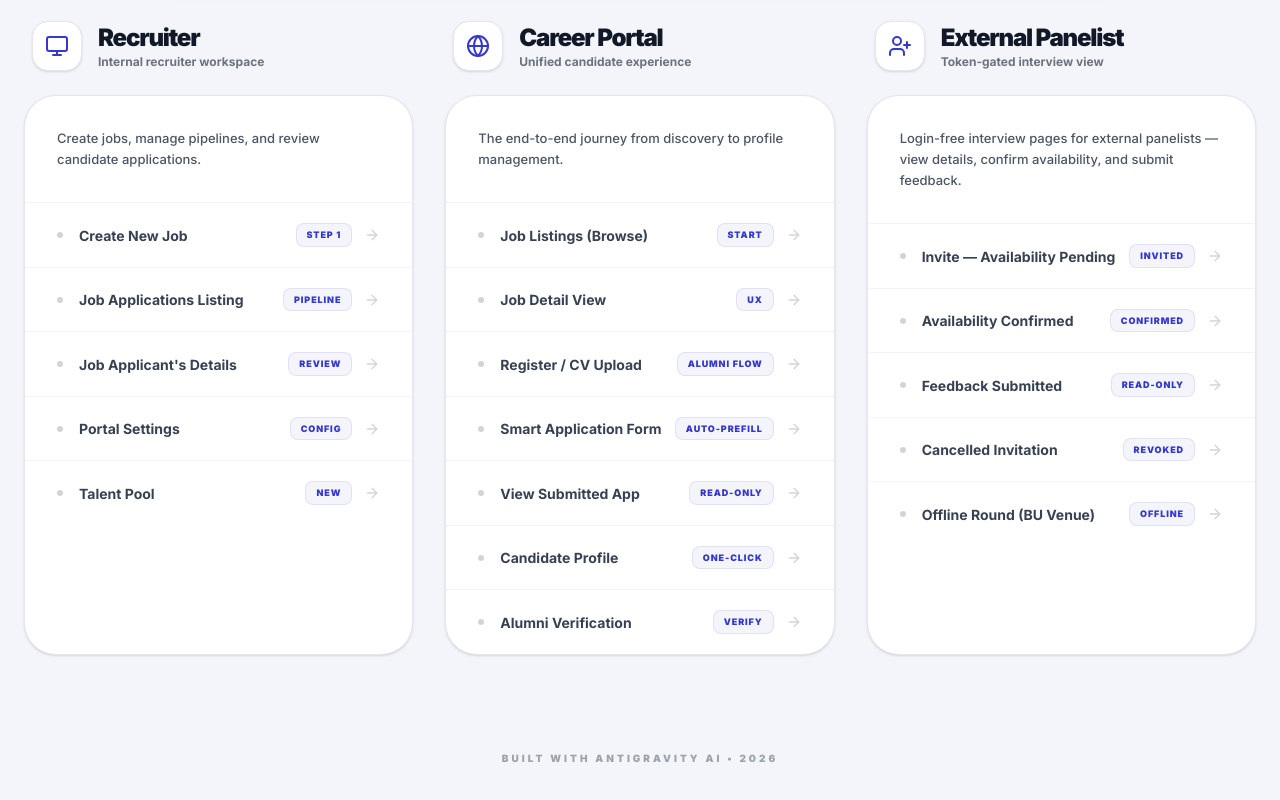
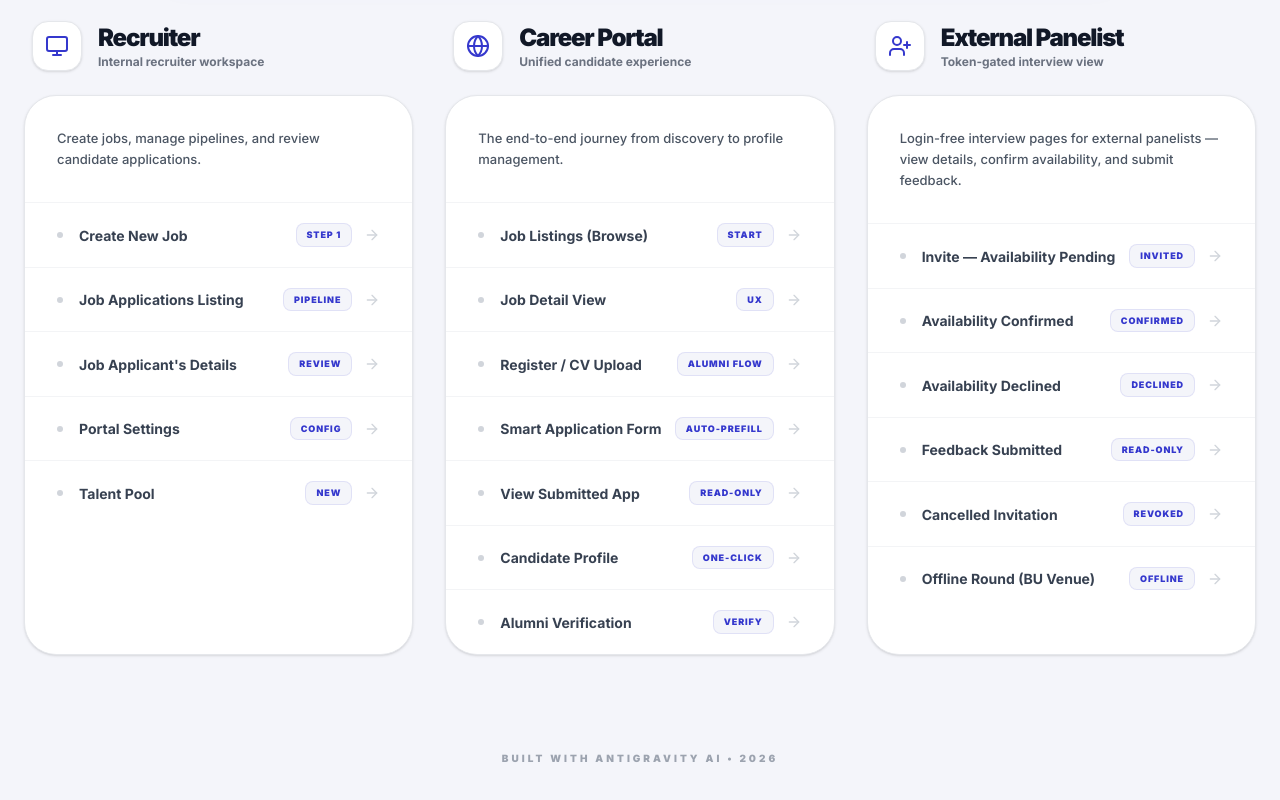
Before and after one commit to yashangvyas-cyber/CollabCareers, a React (Vite) app: page / in a window 1280 px wide. Shown: the part 597-1397 px from the top of the page. Built offline with nearby package versions, Linux system fonts and the light colour scheme.

Commit message:
feat: add two-step confirmation for cancelling external invites, prevent status overwrites on resend, and include new seeded panelist data and user stories documentation.

```diff
--- a/src/pages/PrototypeHome.tsx
+++ b/src/pages/PrototypeHome.tsx
@@ -39,6 +39,7 @@ const flows = [
     screens: [
       { label: 'Invite — Availability Pending', path: '/panel-email/ext-invited', badge: 'Invited' },
       { label: 'Availability Confirmed', path: '/panel-email/ext-confirmed', badge: 'Confirmed' },
+      { label: 'Availability Declined', path: '/panel-email/ext-declined', badge: 'Declined' },
       { label: 'Feedback Submitted', path: '/panel-email/ext-feedback', badge: 'Read-only' },
       { label: 'Cancelled Invitation', path: '/panel-email/ext-cancelled', badge: 'Revoked' },
       { label: 'Offline Round (BU Venue)', path: '/panel-email/ext-offline', badge: 'Offline' },
--- a/src/pages/crm/CandidateDetailPage.tsx
+++ b/src/pages/crm/CandidateDetailPage.tsx
@@ -238,6 +238,7 @@ export default function CandidateDetailPage() {
   const [feedbackOpen, setFeedbackOpen] = useState<boolean[]>([]);
   const [extFbOpen, setExtFbOpen] = useState<Record<string, boolean>>({});
   const [roundMenuOpen, setRoundMenuOpen] = useState<number | null>(null);
+  const [confirmCancelId, setConfirmCancelId] = useState<string | null>(null);
   const [kebabOpen, setKebabOpen] = useState(false);
   const [archiveModalOpen, setArchiveModalOpen] = useState(false);
   const [archiveRemark, setArchiveRemark] = useState('');
@@ -1061,7 +1062,7 @@ export default function CandidateDetailPage() {
                                       const displayName = inv.name || `${inv.firstName ?? ''} ${inv.lastName ?? ''}`.trim() || inv.email;
                                       const cancelled = inv.status === 'Cancelled';
                                       return (
-                                        <span key={inv.id} className={`relative group inline-flex items-center border rounded-lg py-1 px-2 text-xs font-medium gap-1.5 cursor-default ${cancelled ? 'border-dashed border-[#D1D5DB] bg-[#F9FAFB] text-[#9CA3AF]' : 'border-[#E5E7EB] bg-white text-[#374151]'}`}>
+                                        <span key={inv.id} onMouseLeave={() => { if (confirmCancelId === inv.id) setConfirmCancelId(null); }} className={`relative group inline-flex items-center border rounded-lg py-1 px-2 text-xs font-medium gap-1.5 cursor-default ${cancelled ? 'border-dashed border-[#D1D5DB] bg-[#F9FAFB] text-[#9CA3AF]' : 'border-[#E5E7EB] bg-white text-[#374151]'}`}>
                                           <span className="w-5 h-5 rounded-full text-[9px] font-black flex items-center justify-center shrink-0"
                                             style={{ backgroundColor: sty.bg, color: sty.text }}>
                                             {displayName.split(/[\s@]/).filter(Boolean).map(n => n[0]).join('').slice(0, 2).toUpperCase()}
@@ -1089,9 +1090,19 @@ export default function CandidateDetailPage() {
                                               )}
                                               <span className="flex items-center gap-1.5 mt-2.5 pt-2 border-t border-[#F3F4F6]">
                                                 {!cancelled && (
-                                                  <button onClick={() => cancelExternalInvite(inv.id)}
-                                                    className="flex-1 inline-flex items-center justify-center gap-1 py-1 rounded-lg border border-[#E5E7EB] text-[10px] font-semibold text-[#6B7280] hover:bg-red-50 hover:border-red-200 hover:text-red-600 transition-colors">
-                                                    <Ban className="w-3 h-3" /> Cancel
+                                                  <button
+                                                    onClick={() => {
+                                                      if (confirmCancelId === inv.id) {
+                                                        cancelExternalInvite(inv.id);
+                                                        setConfirmCancelId(null);
+                                                        setSchedToast(`Invitation cancelled for ${inv.email}`);
+                                                        setTimeout(() => setSchedToast(''), 3000);
+                                                      } else {
+                                                        setConfirmCancelId(inv.id); // two-step confirm — moving away resets
+                                                      }
+                                                    }}
+                                                    className={`flex-1 inline-flex items-center justify-center gap-1 py-1 rounded-lg border text-[10px] font-semibold transition-colors ${confirmCancelId === inv.id ? 'bg-red-50 border-red-200 text-red-600' : 'border-[#E5E7EB] text-[#6B7280] hover:bg-red-50 hover:border-red-200 hover:text-red-600'}`}>
+                                                    <Ban className="w-3 h-3" /> {confirmCancelId === inv.id ? 'Confirm cancel?' : 'Cancel'}
                                                   </button>
                                                 )}
                                                 <button onClick={() => { resendExternalInvite(inv.id); setSchedToast(`Invite resent to ${inv.email}`); setTimeout(() => setSchedToast(''), 3000); }}
--- a/src/store/AppContext.tsx
+++ b/src/store/AppContext.tsx
@@ -398,7 +398,11 @@ export function AppProvider({ children }: { children: ReactNode }) {
     setState(prev => ({
       ...prev,
       externalInvites: prev.externalInvites.map(inv =>
-        inv.id === id ? { ...inv, status: 'Invited' as ExternalInviteStatus } : inv
+        inv.id === id
+          // Re-sending only re-activates a cancelled invite; an active panelist's
+          // progress (Availability Confirmed / Feedback Submitted) is never reset.
+          ? { ...inv, status: (inv.status === 'Cancelled' ? 'Invited' : inv.status) as ExternalInviteStatus }
+          : inv
       ),
     }));
   };
--- a/src/store/seed.ts
+++ b/src/store/seed.ts
@@ -1631,6 +1631,14 @@ Design is a first-class citizen at MindInventory. You will work on products that
       createdAt: new Date(Date.now() - 86400000 * 3).toISOString(),
     },
     {
+      id: 'ext-inv-declined', email: 'emma.clarke@external.com', name: 'Emma Clarke',
+      accessToken: 'ext-declined', status: 'Availability Declined' as const,
+      availability: { available: false, note: 'I am travelling that week — happy to help any day after the 28th.' },
+      candidateId: '3', roundId: 'r3-online', roundNo: 1,
+      context: { ...EXT_ONLINE_CTX },
+      createdAt: new Date(Date.now() - 86400000 * 2).toISOString(),
+    },
+    {
       id: 'ext-inv-3', email: 'carol.davis@external.com', name: 'Carol Davis',
       accessToken: 'ext-feedback', status: 'Feedback Submitted' as const,
       availability: { available: true },
```
Also changed, not shown: 1 other file (tests, documents, lock files or other folders).
